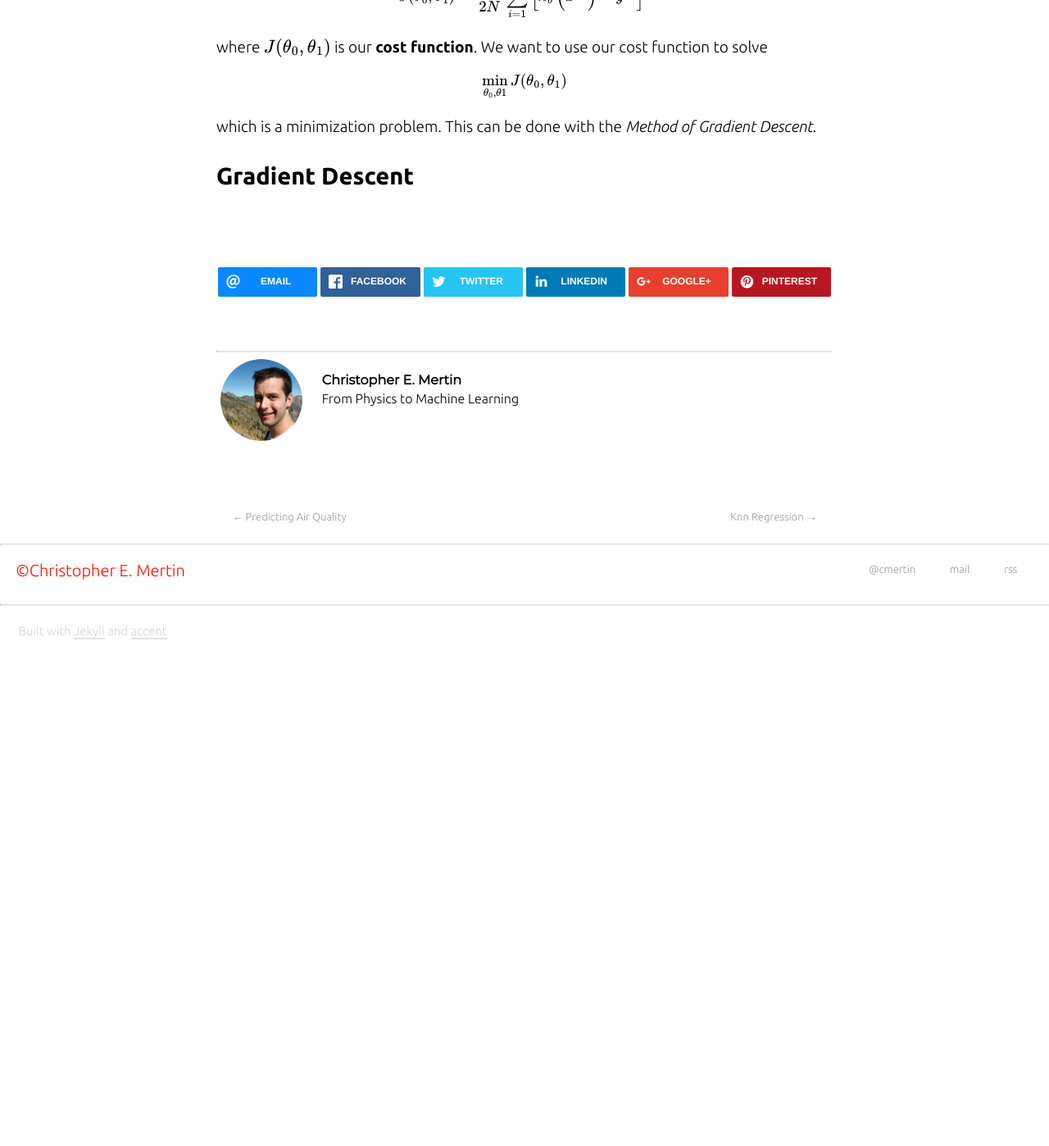
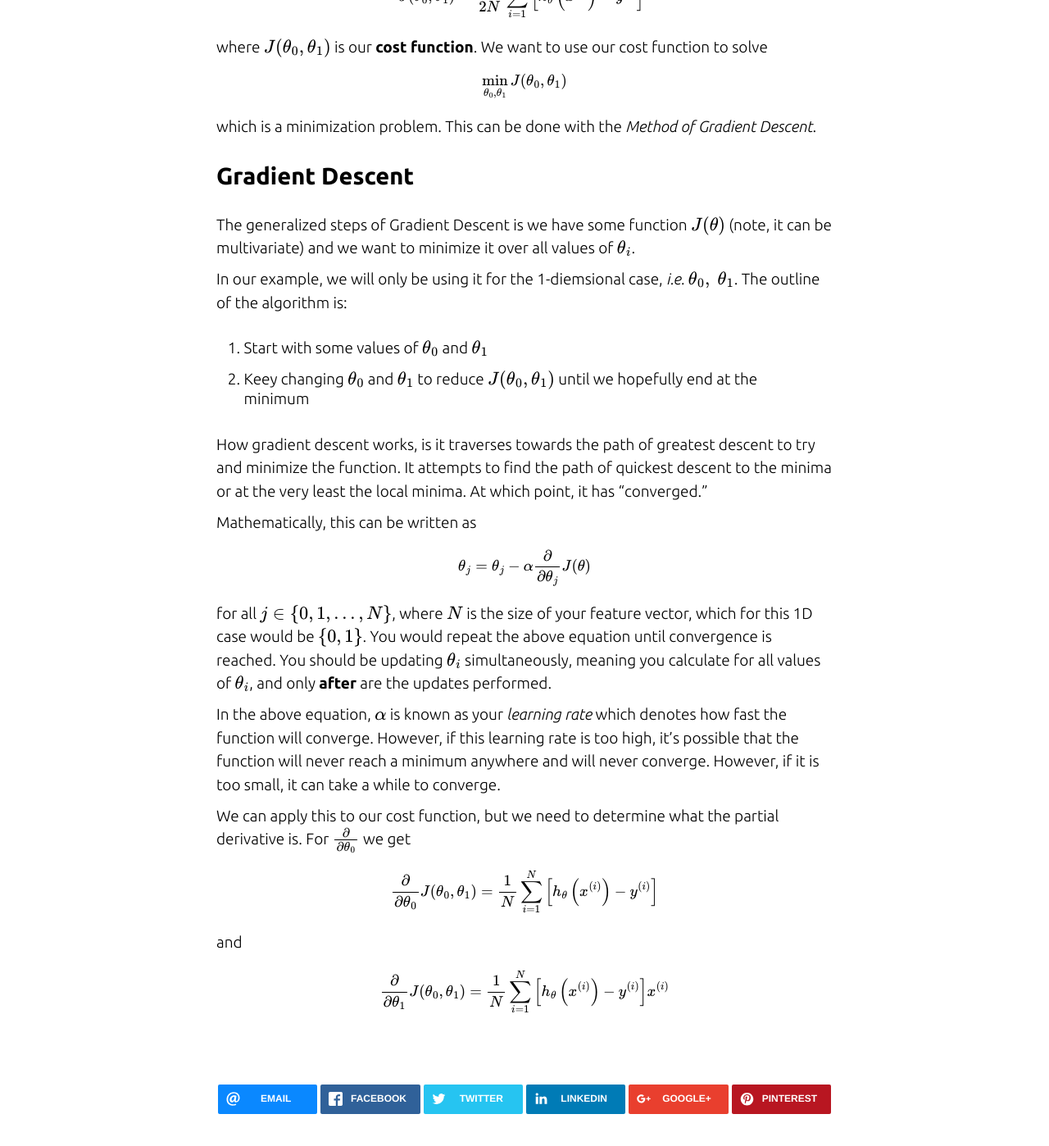
Before and after one commit to cmertin/cmertin.github.io, a Jekyll site: the page built from _posts/2016-11-05-Linear-Regression.markdown, in a window 1280 px wide and 1400 px high, scrolled down 2181 px. Shown: the whole window at 82% size. Built offline with Jekyll 4.4.1, drawn with Linux system fonts in a browser that asks for light colours; nearby versions of some CDN libraries; formulas are drawn with MathJax 3; comment, search, counter and statistics services are not loaded; before the commit the page ends 3005 px from its top, so only the background shows below that.

Commit message:
Partial Derivatives

```diff
--- a/_posts/2016-11-05-Linear-Regression.markdown
+++ b/_posts/2016-11-05-Linear-Regression.markdown
@@ -60,9 +60,45 @@ $$J(\theta_{0}, \theta_{1}) =  \frac{1}{2N}\sum_{i=1}^{N}\left[ h_{\theta}\left(
 where $$J(\theta_{0}, \theta_{1})$$ is our **cost function**. We want to use our
 cost function to solve
 
-$$\min_{\theta_{0},\theta{1}} J(\theta_{0}, \theta_{1})$$
+$$\min_{\theta_{0},\theta_{1}} J(\theta_{0}, \theta_{1})$$
 
 which is a minimization problem. This can be done with the
 _Method of Gradient Descent_.
 
 ### Gradient Descent
+
+The generalized steps of Gradient Descent is we have some function $$J(\mathbf{\theta})$$
+(note, it can be multivariate) and we want to minimize it over all values of $$\theta_{i}$$.
+
+In our example, we will only be using it for the 1-diemsional case, _i.e._ $$\theta_{0},\ \theta_{1}$$. The outline of the algorithm is:
+
+1. Start with some values of $$\theta_{0}$$ and $$\theta_{1}$$
+2. Keey changing $$\theta_{0}$$ and $$\theta_{1}$$ to reduce $$J(\theta_{0}, \theta_{1})$$
+until we hopefully end at the minimum
+
+How gradient descent works, is it traverses towards the path of greatest descent
+to try and minimize the function. It attempts to find the path of quickest descent
+to the minima or at the very least the local minima. At which point, it has "converged."
+
+Mathematically, this can be written as
+
+$$\theta_{j} = \theta_{j} - \alpha\frac{\partial}{\partial \theta_{j}}J(\mathbf{\theta})$$
+
+for all $$j \in \{0, 1, \ldots, N\}$$, where $$N$$ is the size of your feature vector,
+which for this 1D case would be $$\{ 0, 1\}$$. You would repeat the above equation
+until convergence is reached. You should be updating $$\theta_{i}$$ simultaneously,
+meaning you calculate for all values of $$\theta_{i}$$, and only **after** are the
+updates performed.
+
+In the above equation, $$\alpha$$ is known as your _learning rate_ which
+denotes how fast the function will converge. However, if this learning rate is too
+high, it's possible that the function will never reach a minimum anywhere and will
+never converge. However, if it is too small, it can take a while to converge.
+
+We can apply this to our cost function, but we need to determine what the partial derivative is. For $$\frac{\partial}{\partial \theta_{0}}$$ we get
+
+$$\frac{\partial}{\partial \theta_{0}}J(\theta_{0}, \theta_{1}) = \frac{1}{N}\sum_{i=1}^{N}\left[ h_{\theta}\left( x^{(i)}\right) - y^{(i)}\right]$$
+
+and
+
+$$\frac{\partial}{\partial \theta_{1}}J(\theta_{0}, \theta_{1}) = \frac{1}{N}\sum_{i=1}^{N}\left[ h_{\theta}\left( x^{(i)}\right) - y^{(i)}\right]x^{(i)}$$
```
